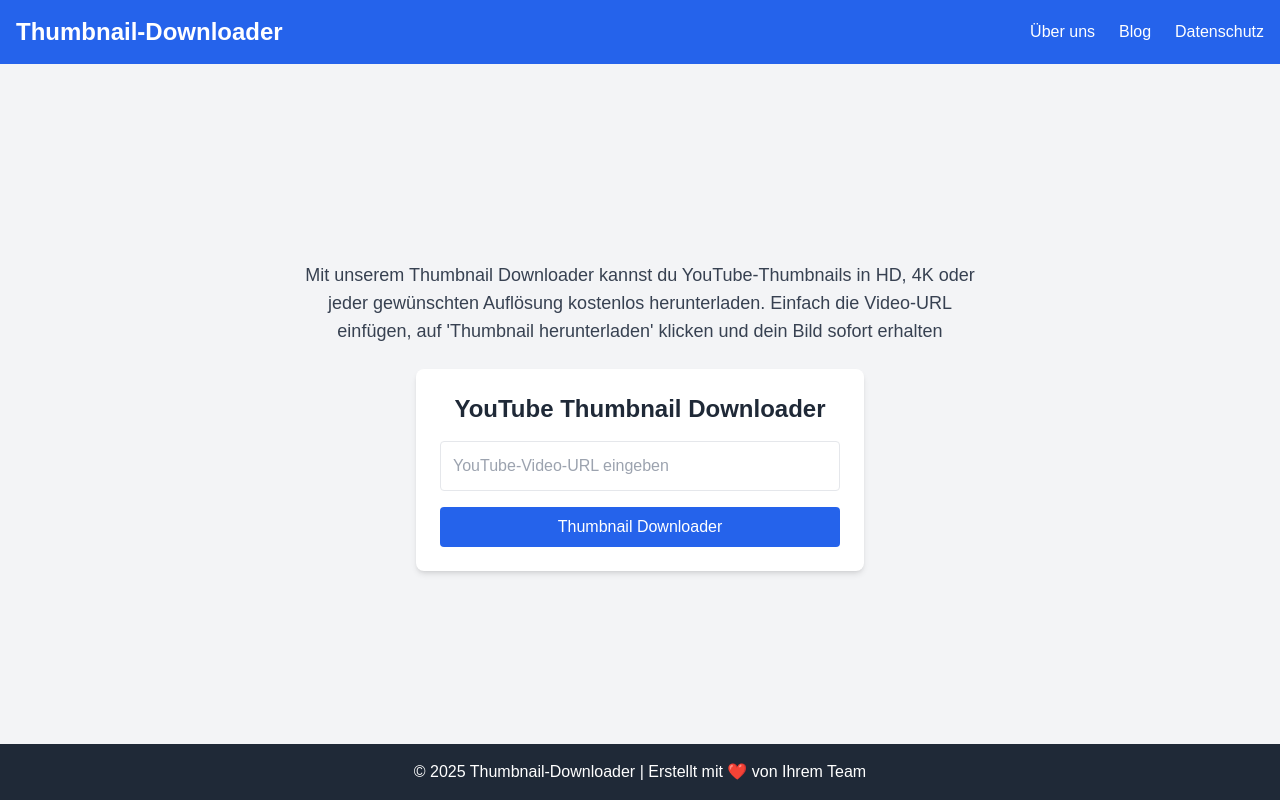
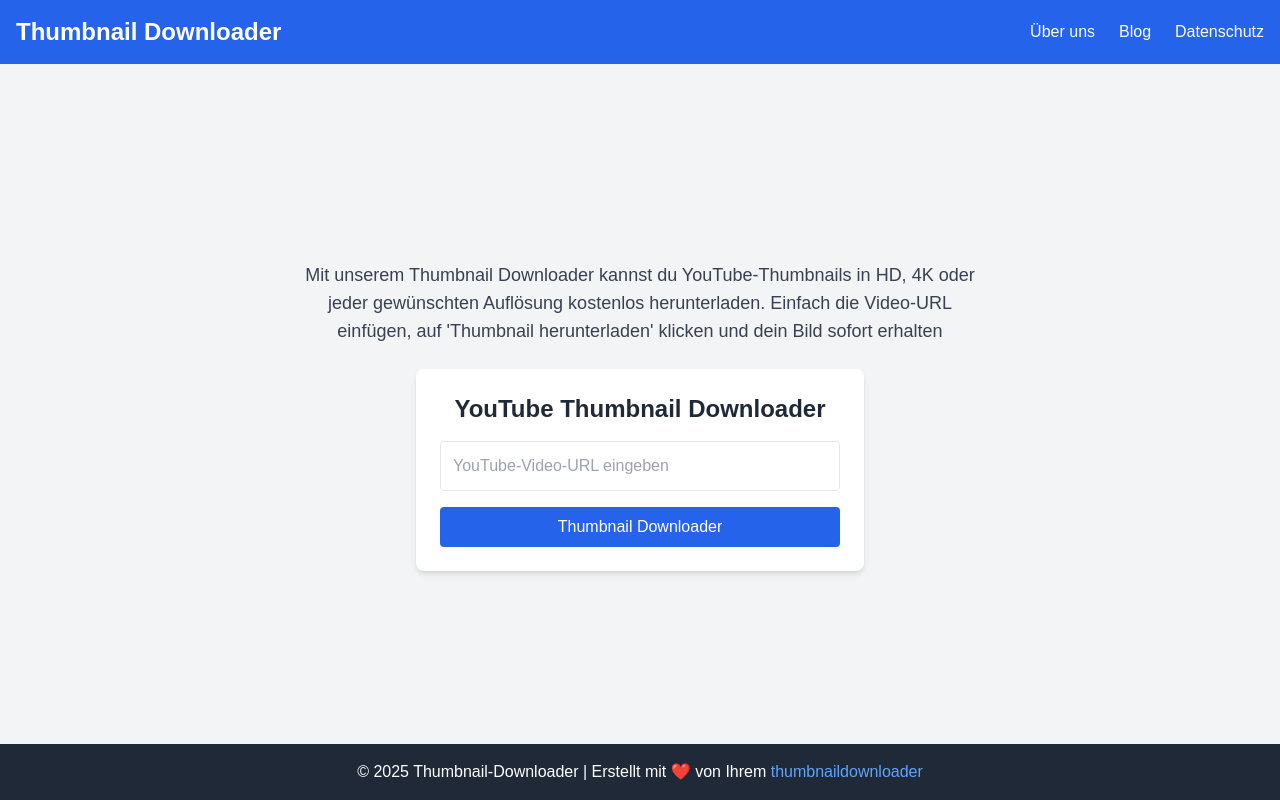
Before and after one commit to Elhakhamza/thumbnaildownloader, a Next.js app: page / in a window 1280 px wide. Built offline with nearby package versions, Linux system fonts and the light colour scheme.

Commit message:
sitemap and robots

```diff
--- a/src/components/Footer.js
+++ b/src/components/Footer.js
@@ -1,7 +1,15 @@
 const Footer = () => (
   <footer className="w-full bg-gray-800 text-white text-center py-4">
     <p>
-      © {new Date().getFullYear()} Thumbnail-Downloader | Erstellt mit ❤️ von Ihrem Team
+      © {new Date().getFullYear()} Thumbnail-Downloader | Erstellt mit ❤️ von Ihrem{' '}
+      <a
+        href="https://www.thumbnaildownloader.de"
+        target="_blank"
+        rel="noopener noreferrer"
+        className="text-blue-400 hover:underline"
+      >
+        thumbnaildownloader
+      </a>
     </p>
   </footer>
 );
--- a/src/components/Header.js
+++ b/src/components/Header.js
@@ -26,25 +26,25 @@
     <header className="w-full bg-primary text-white px-4 py-4 shadow-md">
       <div className="max-w-7xl mx-auto flex justify-between items-center">
         {/* Logo or Site Title linked to Homepage */}
-        <Link href="/" className="text-2xl font-bold hover:underline">
-          Thumbnail-Downloader
+        <Link href="https://www.thumbnaildownloader.de/" className="text-2xl font-bold hover:underline">
+          Thumbnail Downloader
         </Link>
 
         {/* Desktop Navigation */}
         <nav>
           <ul className="hidden md:flex space-x-6">
             <li>
-              <Link href="/about" className="hover:underline">
+              <Link href="/https://www.thumbnaildownloader.de/about" className="hover:underline">
                 Über uns
               </Link>
             </li>
             <li>
-              <Link href="/blog" className="hover:underline">
+              <Link href="https://www.thumbnaildownloader.de/blog" className="hover:underline">
                 Blog
               </Link>
             </li>
             <li>
-              <Link href="/posts/privacypolicy" className="hover:underline">
+              <Link href="https://www.thumbnaildownloader.de/posts/privacypolicy" className="hover:underline">
                 Datenschutz
               </Link>
             </li>
@@ -63,17 +63,17 @@
               className="hidden flex-col bg-primary space-y-2 mt-2 p-4 rounded shadow-lg"
             >
               <li>
-                <Link href="/about" className="block hover:underline">
+                <Link href="https://www.thumbnaildownloader.de/about" className="block hover:underline">
                   Über uns
                 </Link>
               </li>
               <li>
-                <Link href="/blog" className="block hover:underline">
+                <Link href="https://www.thumbnaildownloader.de/blog" className="block hover:underline">
                   Blog
                 </Link>
               </li>
               <li>
-                <Link href="/posts/privacypolicy" className="block hover:underline">
+                <Link href="https://www.thumbnaildownloader.de/posts/privacypolicy" className="block hover:underline">
                   Datenschutz
                 </Link>
               </li>
--- a/src/pages/blog.js
+++ b/src/pages/blog.js
@@ -9,9 +9,9 @@
       date: 'June 23, 2024',
       description:
         'Als leidenschaftlicher YouTube-Nutzer und Content Creator wurde mir klar, dass die ersten Sekunden der Zuschauerbindung entscheidend sind.',
-      image: 'https://blogger.googleusercontent.com/img/a/AVvXsEi_Zxd3wm75j-bqhjuBOD4b8QuR5qKEutwCt8paAMP18lBV-ARtCM39mrxImyhYRp25hF92kz8pVyQOjhOrnc5zjJzCOUd7EkRp2tiAQQktptiZJMDAVd-8pBZNFFHm31-aDyuSiQVVTz0tJ3vne6_QzivicafglEl-WW3Z5U2VALETa49dB0gyB34eAaVV=s16000', // Replace with your image URLs
+      image: 'https://blogger.googleusercontent.com/img/a/AVvXsEi_Zxd3wm75j-bqhjuBOD4b8QuR5qKEutwCt8paAMP18lBV-ARtCM39mrxImyhYRp25hF92kz8pVyQOjhOrnc5zjJzCOUd7EkRp2tiAQQktptiZJMDAVd-8pBZNFFHm31-aDyuSiQVVTz0tJ3vne6_QzivicafglEl-WW3Z5U2VALETa49dB0gyB34eAaVV=s16000',
+      link: 'https://www.thumbnaildownloader.de/posts/die-kraft-der-youtube-thumbnails',
     },
-
   ];
 
   return (
@@ -28,8 +28,11 @@
         <h1 className="text-3xl font-bold mb-6">Latest Posts</h1>
         <div className="grid grid-cols-1 md:grid-cols-2 lg:grid-cols-3 gap-8">
           {articles.map((article, index) => (
-            <div
+            <a
               key={index}
+              href={article.link}
+              target="_blank"
+              rel="noopener noreferrer"
               className="border rounded-lg shadow-md overflow-hidden hover:shadow-lg transition-shadow duration-200"
             >
               <img src={article.image} alt={article.title} className="w-full h-48 object-cover" />
@@ -38,7 +41,7 @@
                 <p className="text-sm text-gray-500 mb-4">{article.date}</p>
                 <p className="text-gray-700 text-sm">{article.description}</p>
               </div>
-            </div>
+            </a>
           ))}
         </div>
       </main>
```
Also changed, not shown: public/robots.txt (added), 1 other file (tests, documents, lock files or other folders).
